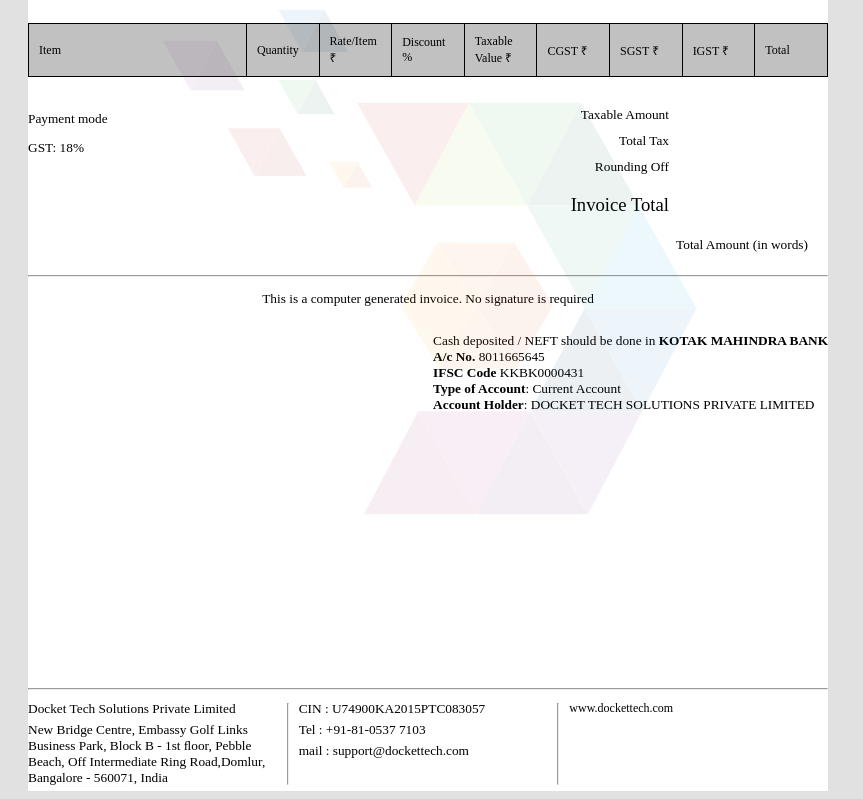
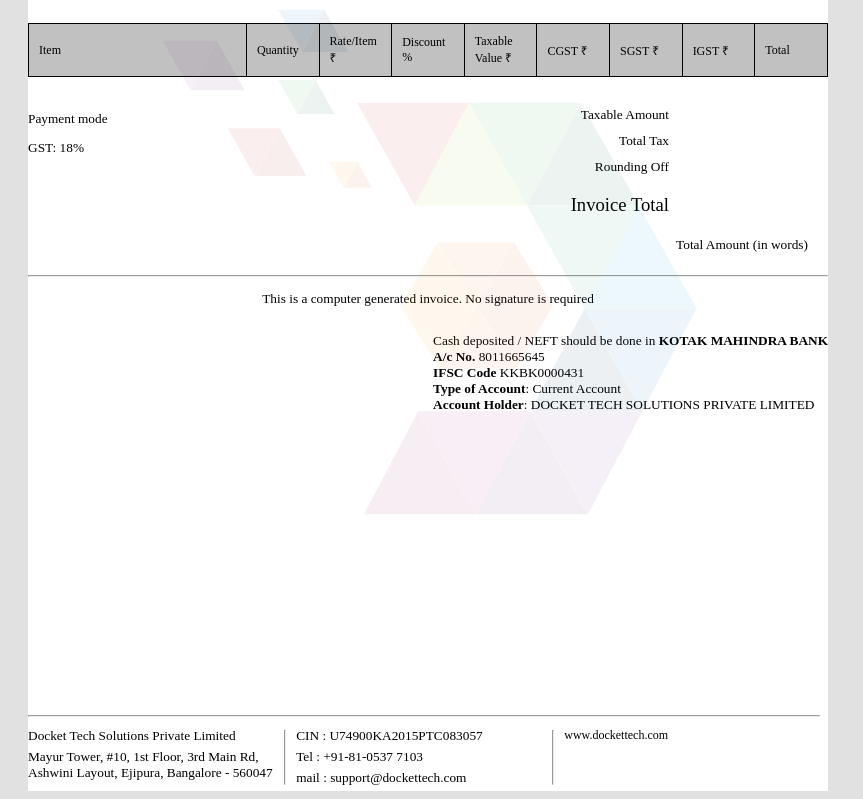
Before and after one commit to vilvadocket/vilvadocket.github.io, a plain HTML site: page index.html in a window 1280 px wide. Shown: the part 1144-1943 px from the top of the page, without its empty margins (0-863 px from the left). Drawn offline with Linux system fonts and the light colour scheme.

Commit message:
Added address

```diff
--- a/index.html
+++ b/index.html
@@ -309,8 +309,9 @@
                 <div style="width: 33%;display:inline-block;">
                     <div>
                         <p class="margin-tb-5px">Docket Tech Solutions Private Limited</p>
-                        <p class="margin-tb-5px">New Bridge Centre, Embassy Golf Links Business Park, Block B - 1st ﬂoor, Pebble Beach, Off Intermediate
-                            Ring Road,Domlur, Bangalore - 560071, India</p>
+                        <p class="margin-tb-5px">Mayur Tower, #10, 1st Floor, 3rd Main Rd,
+                            Ashwini Layout, Ejipura,
+                            Bangalore - 560047</p>
                     </div>
                 </div>
 
```
